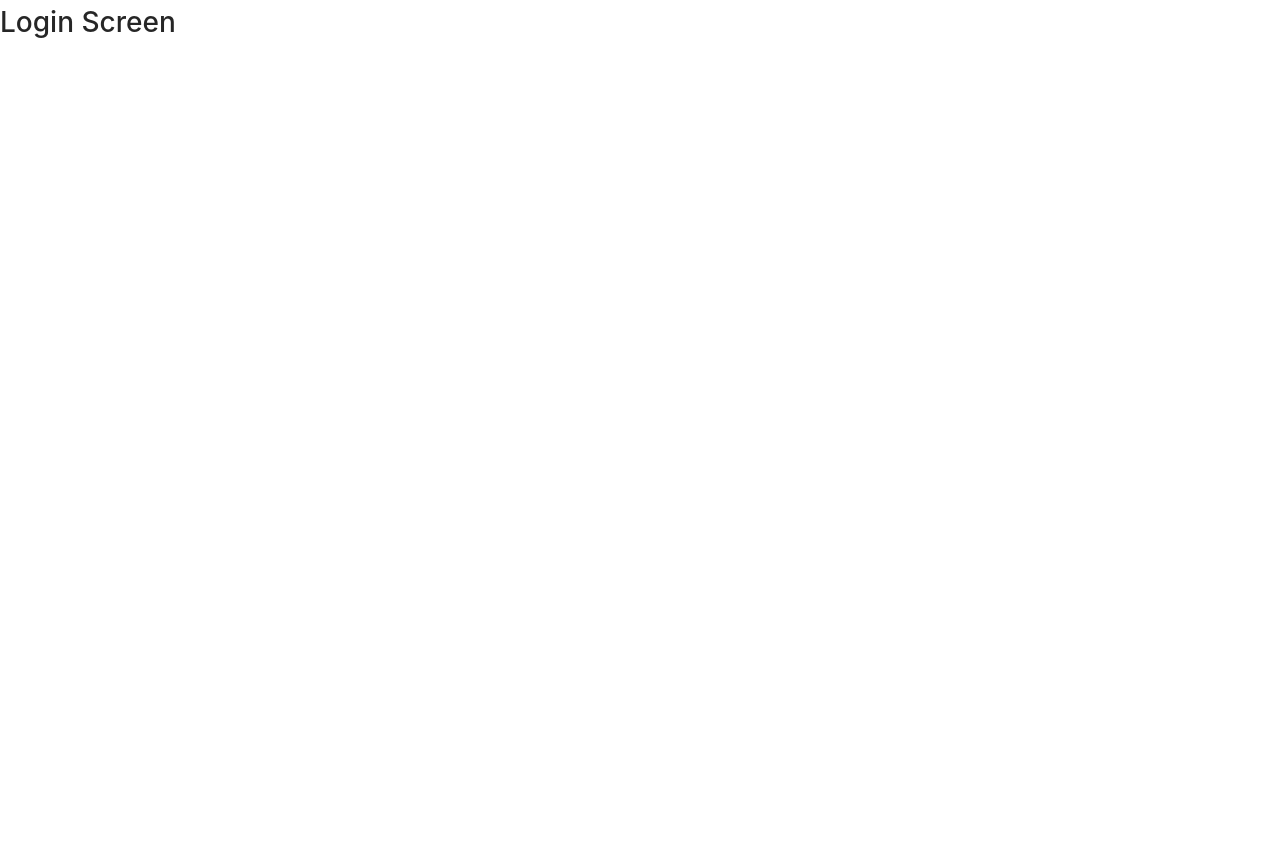
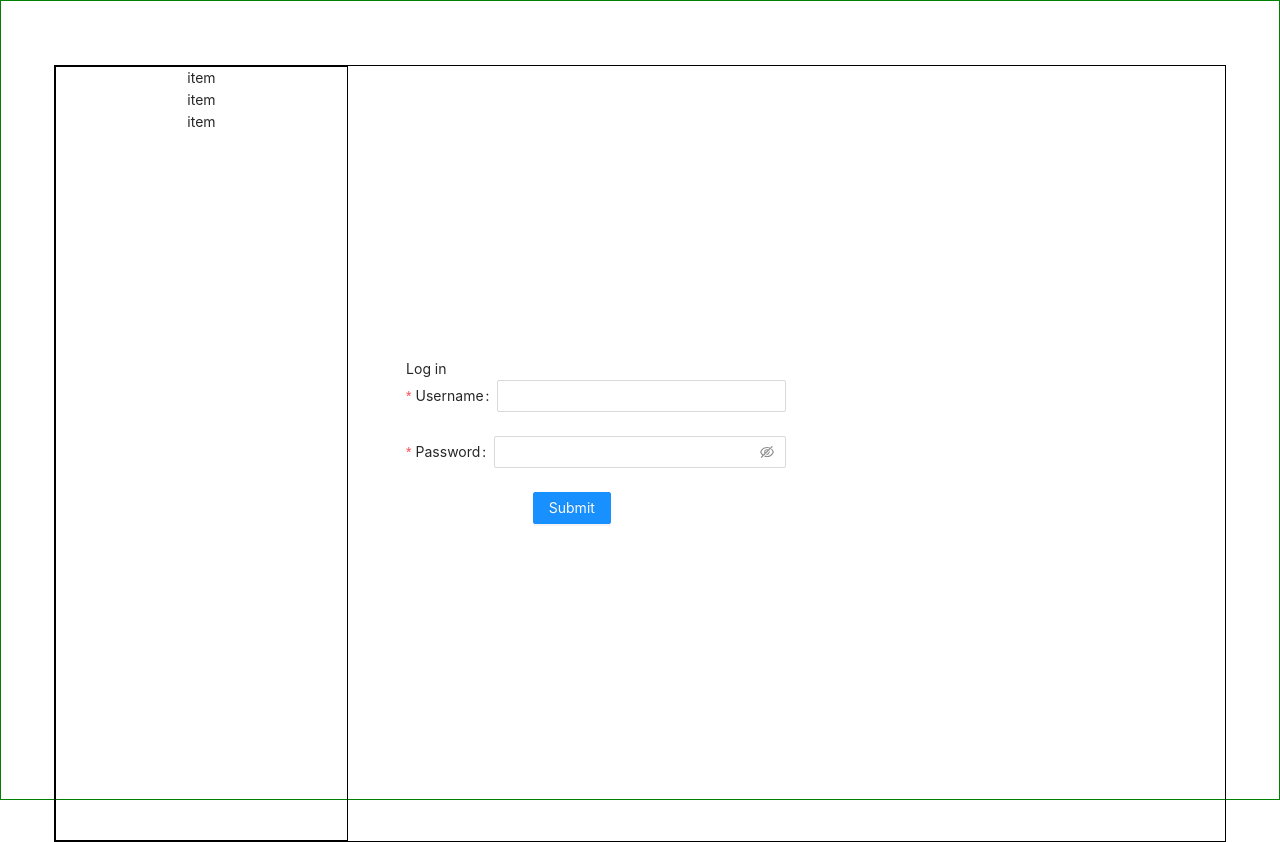
Before and after one commit to cometaRobertillo/react-test, a React (Create React App) app: page / in a window 1280 px wide. Before the commit the page ends 800 px from the top, so only its background shows below. Built offline with nearby package versions, Linux system fonts and the light colour scheme.

Commit message:
login template created

```diff
--- /dev/null
+++ b/src/components/auth/loginForm.scss
@@ -0,0 +1,3 @@
+.test {
+    width: 50%;
+}
--- /dev/null
+++ b/src/components/auth/loginForm.tsx
@@ -0,0 +1,49 @@
+import { Button, Input } from 'antd'
+import Checkbox from 'antd/lib/checkbox/Checkbox'
+import Form from 'antd/lib/form/Form'
+import FormItem from 'antd/lib/form/FormItem'
+import React from 'react'
+import './loginForm.scss'
+
+export const LoginForm = () => {
+
+    const onFinish = (values: any) => {
+        console.log('Success:', values);
+    };
+
+    const onFinishFailed = (errorInfo: any) => {
+        console.log('Failed:', errorInfo);
+    };
+    return (
+        <Form
+            name="basic"
+            initialValues={{ remember: true }}
+            onFinish={onFinish}
+            onFinishFailed={onFinishFailed}
+            autoComplete="off"
+            className="test"
+        >
+            <FormItem
+                label="Username"
+                name="username"
+                rules={[{ required: true, message: 'Please input your username!' }]}
+            >
+                <Input />
+            </FormItem>
+
+            <FormItem
+                label="Password"
+                name="password"
+                rules={[{ required: true, message: 'Please input your password!' }]}
+            >
+                <Input.Password />
+            </FormItem>
+
+            <FormItem wrapperCol={{ offset: 8, span: 16 }}>
+                <Button type="primary" htmlType="submit">
+                    Submit
+                </Button>
+            </FormItem>
+        </Form>
+    )
+}
--- /dev/null
+++ b/src/pages/login.scss
@@ -0,0 +1,14 @@
+.item {
+    border: 1px solid black;
+}
+
+.main__content {
+    padding-top: 5%;
+    padding-bottom: 5%;
+    height: 100vh;
+    border: 1px solid green;
+}
+
+.form__login {
+    padding: 25% 5%;
+}
--- a/src/pages/login.tsx
+++ b/src/pages/login.tsx
@@ -1,9 +1,37 @@
-import React from 'react'
+import { Button, Col, Divider, Input, Row } from 'antd';
+import Checkbox from 'antd/lib/checkbox/Checkbox';
+import Form from 'antd/lib/form/Form';
+import FormItem from 'antd/lib/form/FormItem';
+import React from 'react';
+import './login.scss';
+import {LoginForm} from './../components/auth/loginForm';
 
 export const Login = () => {
+
     return (
-        <div>
-            <h1> Login Screen </h1>
-        </div>
+        <>
+            <div >
+                <Row className="main__content">
+                    <Col span={22} offset={1} className="item">
+                        <Row>
+                            <Col span={6} className="item">
+                                <Row justify="center">item</Row>
+                                <Row justify="center">item</Row>
+                                <Row justify="center">item</Row>
+                            </Col>
+
+                            <Col span={18} className="form__login">
+                                <Row>
+                                    <Col>Log in</Col>
+                                </Row>
+
+                                <LoginForm/>
+                            </Col>
+                        </Row>
+                    </Col>
+                </Row>
+
+            </div>
+        </>
     )
 }
```
